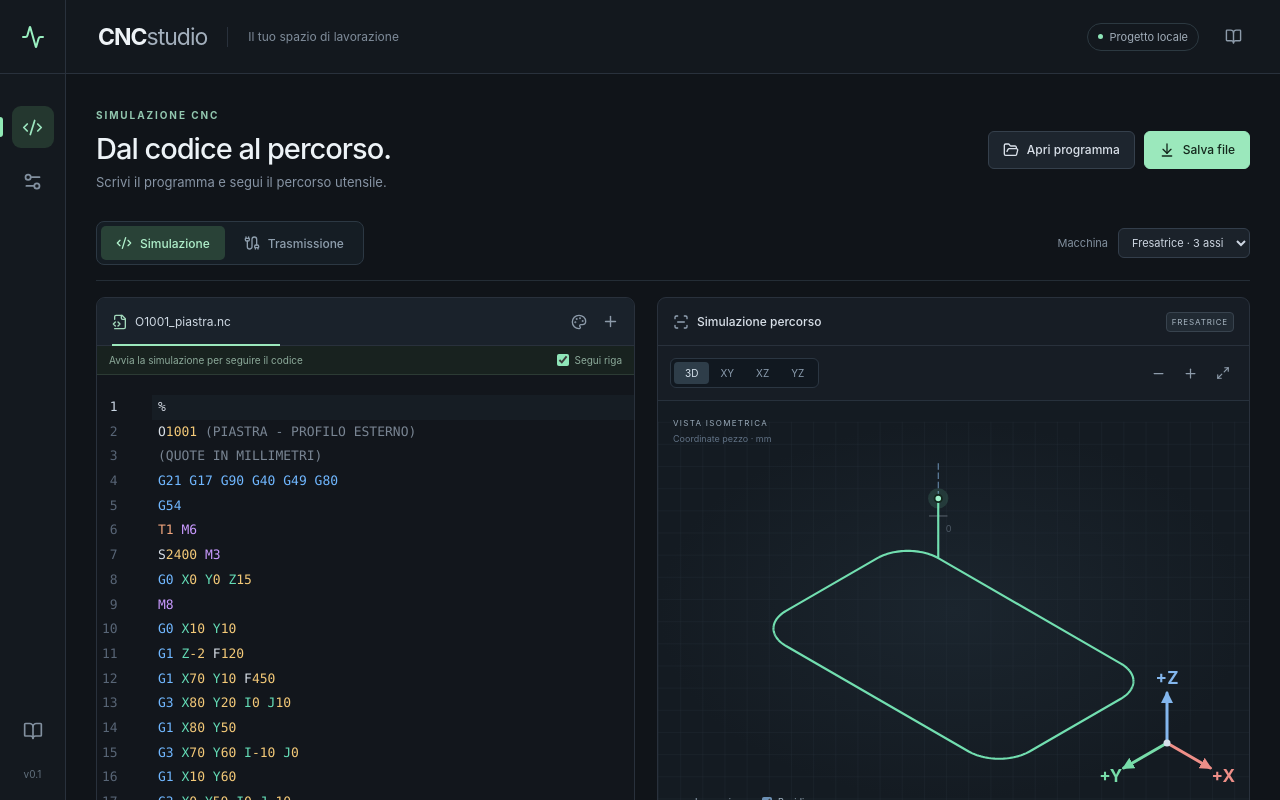
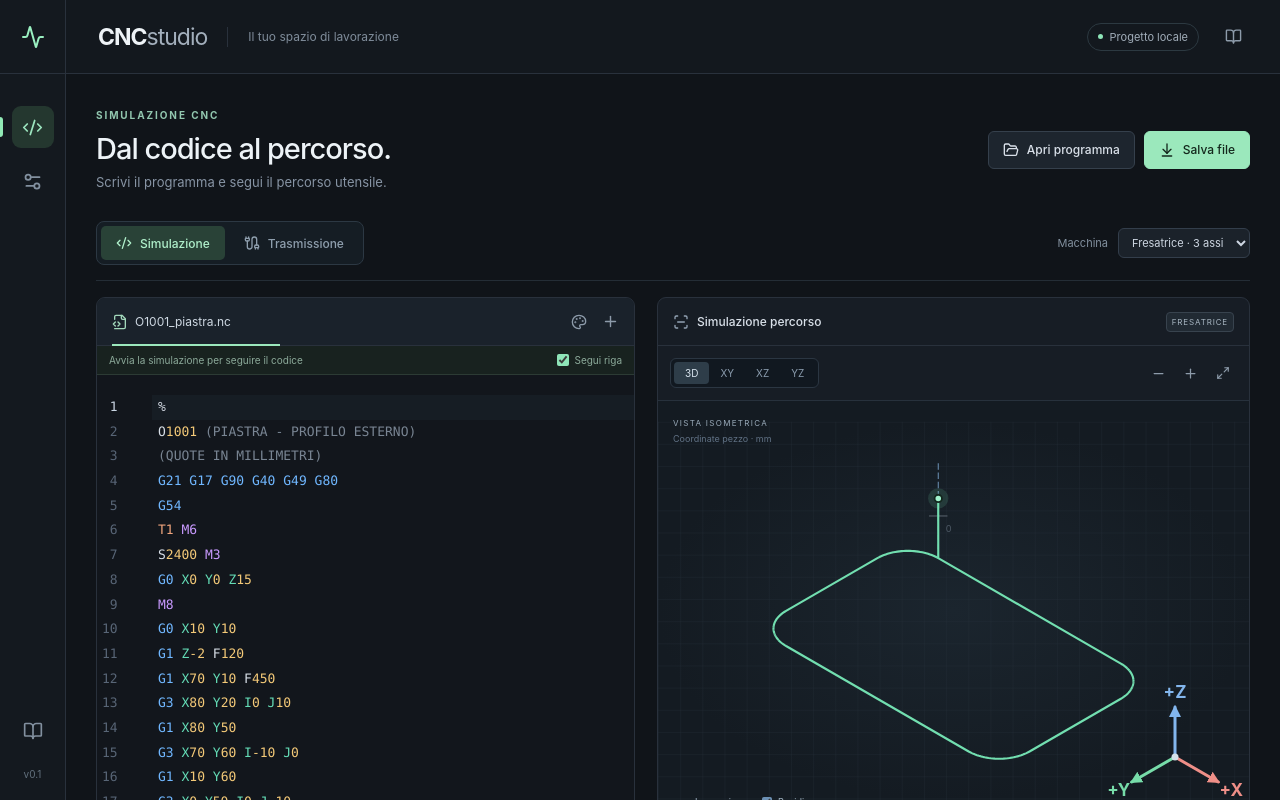
Before and after one commit to Rama-131/cnc-editor, a React (Vite) app: page / in a window 1280 px wide. Shown: the top 800 px of the page. Built offline with nearby package versions, Linux system fonts and the light colour scheme.

Commit message:
Move axis arrows slightly down and right

```diff
--- a/src/styles.css
+++ b/src/styles.css
@@ -578,8 +578,8 @@ h1 {
 }
 .viewport > .axis-indicator {
   position: absolute;
-  right: 12px;
-  bottom: 30px;
+  right: 4px;
+  bottom: 16px;
   width: 140px;
   height: 128px;
   pointer-events: none;
```
